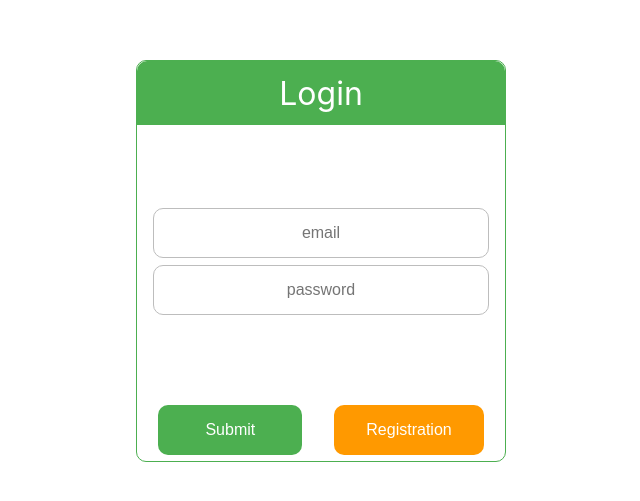
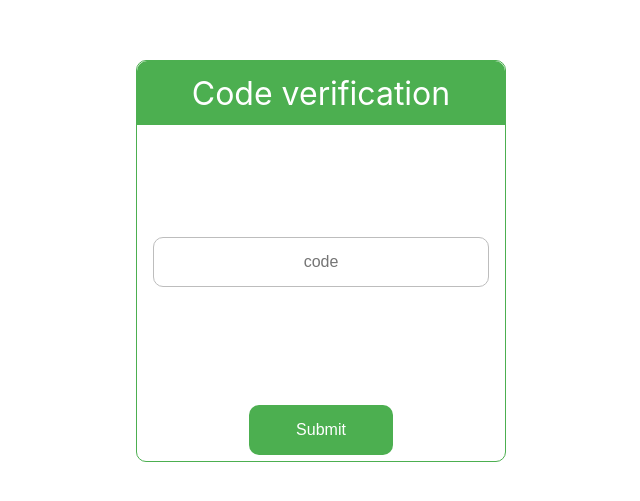
Before and after one commit to ignavan39/broker, a React (Create React App) app in the folder frontend/: page /verification in a window 1280 px wide. Before the commit this address led to /login. Shown: the part 139-640 px from the top of the page, without its empty margins (319-959 px from the left). Built offline with nearby package versions, Linux system fonts and the light colour scheme.

Commit message:
verify code front

```diff
--- a/frontend/src/App.tsx
+++ b/frontend/src/App.tsx
@@ -11,6 +11,7 @@ import { errorState } from "./state/Error.state";
 import { userLoggedOn } from "./state/User.state";
 import { Invitation } from "./components/invitation/Invitation";
 import { invitationState } from "./state/Invitation.state"
+import { Verification } from "./pages/auth/Verification";
 
 const BaseRouter = () => {
   const loggedOn = useRecoilValue(userLoggedOn);
@@ -26,9 +27,11 @@ const BaseRouter = () => {
       )}
       <BrowserRouter>
         <Routes>
+          <Route path="/workspaces" element={<Workspaces />} />
           <Route path="/invitations/*" element={<Invitation />} />
           <Route path="/login" element={<Login />} />
           <Route path="/register" element={<Registration />} />
+          <Route path="/verification" element={<Verification />} />
           <Route
             path="*"
             element={loggedOn ? <Home /> : <Navigate to="/" />}
--- a/frontend/src/api/Auth.ts
+++ b/frontend/src/api/Auth.ts
@@ -18,6 +18,10 @@ export type SignInPayload = {
   password: string;
 };
 
+export type SendVerifyCodePayload = {
+  email: string;
+}
+
 export type AuthorizationService = {
   signIn: (
     payload: SignInPayload
@@ -25,6 +29,9 @@ export type AuthorizationService = {
   signUp: (
     payload: SignUpPayload
   ) => Promise<AuthorizationResponseDto>;
+  sendVerifyCode: (
+    payload: SendVerifyCodePayload
+  ) => void
 };
 
 export const authorizationService: AuthorizationService = {
@@ -47,4 +54,11 @@ export const authorizationService: AuthorizationService = {
       "Bearer " + user.data.auth.access.token;
     return user.data;
   },
+
+  sendVerifyCode: async (
+    payload: SendVerifyCodePayload
+  ) => {
+    const url = Host + "/auth/sendVerifyCode";
+    await axios.post(url, payload);
+  }
 };
--- a/frontend/src/components/ErrorPopup.tsx
+++ b/frontend/src/components/ErrorPopup.tsx
@@ -1,3 +1,4 @@
+import { useEffect, useState } from "react";
 import { SetterOrUpdater } from "recoil";
 import styled from "styled-components";
 
@@ -21,7 +22,7 @@ const Button = styled.button`
 
 const ErrorContainer = styled.div`
   height: 10rem;
-  width: 30rem;
+  width: 15rem;
   border-radius: 15px;
   display: flex;
   font-size: 1rem;
@@ -30,7 +31,7 @@ const ErrorContainer = styled.div`
   justify-content: space-between;
   align-items: center;
   background-color: white;
-  top: 20px;
+  bottom: 20px;
   right: 42rem;
   z-index: 10;
   position: absolute;
@@ -45,7 +46,7 @@ const ErrorContainer = styled.div`
       transform: translateX(60rem);
     }
     to {
-      transform: translateX(-3rem);
+      transform: translateX(40rem);
     }
   }
 `;
@@ -57,6 +58,14 @@ export const ErrorPopup = ({
   err: string;
   setOpen: SetterOrUpdater<string | null>;
 }) => {
+
+
+  useEffect(() => {
+    setTimeout(() => {
+      setOpen(null)
+    }, 3000)
+  })
+
   return (
     <ErrorContainer>
       <div style={{ margin: "2rem" }}>{err}</div>
--- a/frontend/src/pages/auth/Login.tsx
+++ b/frontend/src/pages/auth/Login.tsx
@@ -116,7 +116,7 @@ export const Login = () => {
           };
           setUser(updatedUser);
           localStorage.setItem("user", JSON.stringify(updatedUser));
-          navigate("/");
+          navigate("/workspaces");
         }
       } catch (e) {
         const message = e instanceof Error ? e.message : "unknown error";
@@ -141,7 +141,7 @@ export const Login = () => {
       };
       setUser(updatedUser);
       localStorage.setItem("user", JSON.stringify(apiResponse));
-      navigate("/");
+      navigate("/workspaces");
     } catch (e) {
       const message = e instanceof Error ? e.message : "unknown error";
       setErr(message);
--- a/frontend/src/pages/auth/Registration.tsx
+++ b/frontend/src/pages/auth/Registration.tsx
@@ -1,4 +1,4 @@
-import { useEffect, useState } from "react";
+import React, { useEffect, useState } from "react";
 import { useNavigate } from "react-router-dom";
 import { useRecoilState } from "recoil";
 import styled from "styled-components";
@@ -91,14 +91,12 @@ export const Registration = () => {
     firstName: string;
     lastName: string;
     nickname: string;
-    code: string;
   }>({
     password: user.user.password ?? "",
     email: user.user.email ?? "",
     firstName: user.user.firstName ?? "",
     lastName: user.user.lastName ?? "",
     nickname: user.user.nickname ?? "",
-    code: "",
   });
   const navigate = useNavigate();
 
@@ -113,27 +111,32 @@ export const Registration = () => {
   const onSubmit = async (e: React.FormEvent<HTMLFormElement>) => {
     e.preventDefault();
     try {
-      if (!state.code) {
-        throw new Error("Invalid Invitation Code");
+      if (!state.email) {
+        throw new Error("Invalid Email");
       }
-      const apiResponse = await authorizationService.signUp({
-        password: state.password,
+
+      await authorizationService.sendVerifyCode({
         email: state.email,
-        code: Number.parseInt(state.code),
-        lastName: state.lastName,
-        firstName: state.firstName,
-        nickname: state.nickname,
       });
-      const updatedUser: User = {
-        ...apiResponse,
-        user: {
-          ...apiResponse.user,
-          password: state.password,
+
+      setUser({
+        auth: {
+          access: {
+            token: "",
+            expireAt: null,
+          },
+          refresh: {
+            token: "",
+            expireAt: null,
+          },
         },
-      };
-      setUser(updatedUser);
-      localStorage.setItem("user", JSON.stringify(apiResponse));
-      navigate("/");
+        user : {
+          ...state,
+          avatarUrl: ""
+        },
+      })
+
+      navigate("/verification")
     } catch (e) {
       const message = e instanceof Error ? e.message : "unknown error";
       setErr(message);
@@ -183,26 +186,9 @@ export const Registration = () => {
             value={state.lastName}
             name="lastName"
           />
-
-          <Input
-            type={"text"}
-            minLength={1}
-            placeholder="code"
-            onInput={handleInput}
-            value={state.code}
-            name="code"
-          />
         </FormInput>
         <FormButton>
-          <Button>Submit</Button>
-          <Button
-            style={{ backgroundColor: "#ff9900" }}
-            onClick={() => {
-              navigate("/register");
-            }}
-          >
-            Registration
-          </Button>
+          <Button type="submit">Submit</Button>
         </FormButton>
       </Form>
     </Container>
--- a/frontend/src/pages/auth/Verification.tsx
+++ b/frontend/src/pages/auth/Verification.tsx
@@ -1,4 +1,12 @@
+import { useNavigate } from "react-router";
+import { userState } from "../../state/User.state";
 import styled from "styled-components";
+import { useRecoilState } from "recoil";
+import { errorState } from "../../state/Error.state";
+import { useState } from "react";
+import { User } from "../../types/User";
+import { authorizationService } from "../../api";
+import axios, { AxiosError } from "axios";
 
 const Container = styled.div`
   display: flex;
@@ -74,3 +82,74 @@ const FormButton = styled.div`
   min-width: 100%;
   margin: 0.2rem 0;
 `
+
+export const Verification = () => {
+  const [err, setErr] = useRecoilState(errorState);
+  const [user, setUser] = useRecoilState(userState);
+  const [state, setState] = useState<{
+    code: string;
+  }>({
+    code: "",
+  });
+  const navigate = useNavigate();
+
+  const onSubmit = async (e: React.FormEvent<HTMLFormElement>) => {
+    e.preventDefault();
+    try {
+      if (!state.code) {
+        throw new Error("Invalid Invitation Code");
+      }
+
+      const apiResponse = await authorizationService.signUp({
+        password: user.user.password,
+        email: user.user.email,
+        code: Number.parseInt(state.code),
+        lastName: user.user.lastName,
+        firstName: user.user.firstName,
+        nickname: user.user.nickname,
+      });
+      const updatedUser: User = {
+        ...apiResponse,
+        user: {
+          ...apiResponse.user,
+          password: user.user.password,
+        },
+      };
+      setUser(updatedUser);
+      localStorage.setItem("user", JSON.stringify(apiResponse));
+
+      navigate("/workspaces");
+    } catch (e) {
+      const message = e instanceof Error ? e.message : "unknown error";
+      setErr(message);
+    }
+  }
+
+  const handleInput = (e: React.ChangeEvent<HTMLInputElement>) => {
+    e.preventDefault();
+    setState({
+      ...state,
+      [e.target.name]: e.target.value,
+    });
+  };
+
+  return (
+    <Container>
+      <Form onSubmit={onSubmit}>
+        <Header>Code verification</Header>
+        <FormInput>
+          <Input
+            type={"code"}
+            placeholder="code"
+            onInput={handleInput}
+            value={state.code}
+            name="code"
+          />
+        </FormInput>
+        <FormButton>
+          <Button>Submit</Button>
+        </FormButton>
+      </Form>
+    </Container>
+  )
+}
--- a/frontend/src/pages/invitation/Invitation.tsx
+++ b/frontend/src/pages/invitation/Invitation.tsx
@@ -36,5 +36,5 @@ const FormButton = styled.div`
 `;
 
 export const Invitation = () => {
-    const invitation,
+  return <Container></Container>
 }
--- a/frontend/src/pages/workspace/Workspaces.tsx
+++ b/frontend/src/pages/workspace/Workspaces.tsx
@@ -83,9 +83,8 @@ export const Workspaces = () => {
   const onSubmit = async (e: React.FormEvent<HTMLFormElement>) => {
     e.preventDefault();
     try {
-      console.log(state);
       let response = await workspaceService.create(state.name, state.isPrivate);
-      workspaces.push(response);
+      setWorkspaces([...workspaces, response].sort((p,n)=> p.createdAt < n.createdAt ? 1 : 0));
     } catch (e) {
       const message = e instanceof Error ? e.message : "unknown error";
       setErr(message);
@@ -102,7 +101,8 @@ export const Workspaces = () => {
         setErr(message);
       }
     })();
-  }, []);
+  }, [setErr]);
+
   return (
     <>
       <Navbar />
```
Also changed, not shown: 2 other files (tests, documents, lock files or other folders).
